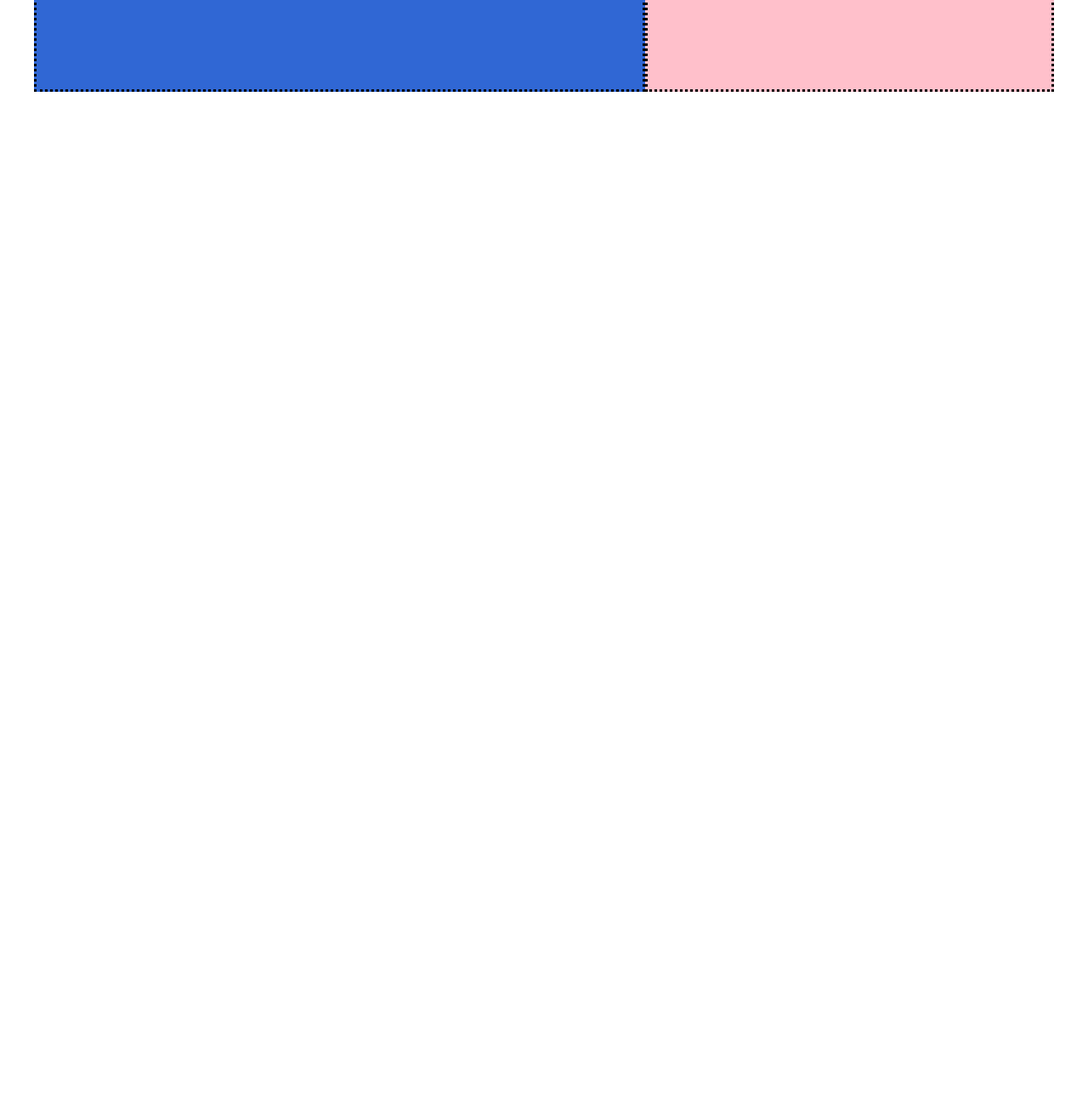
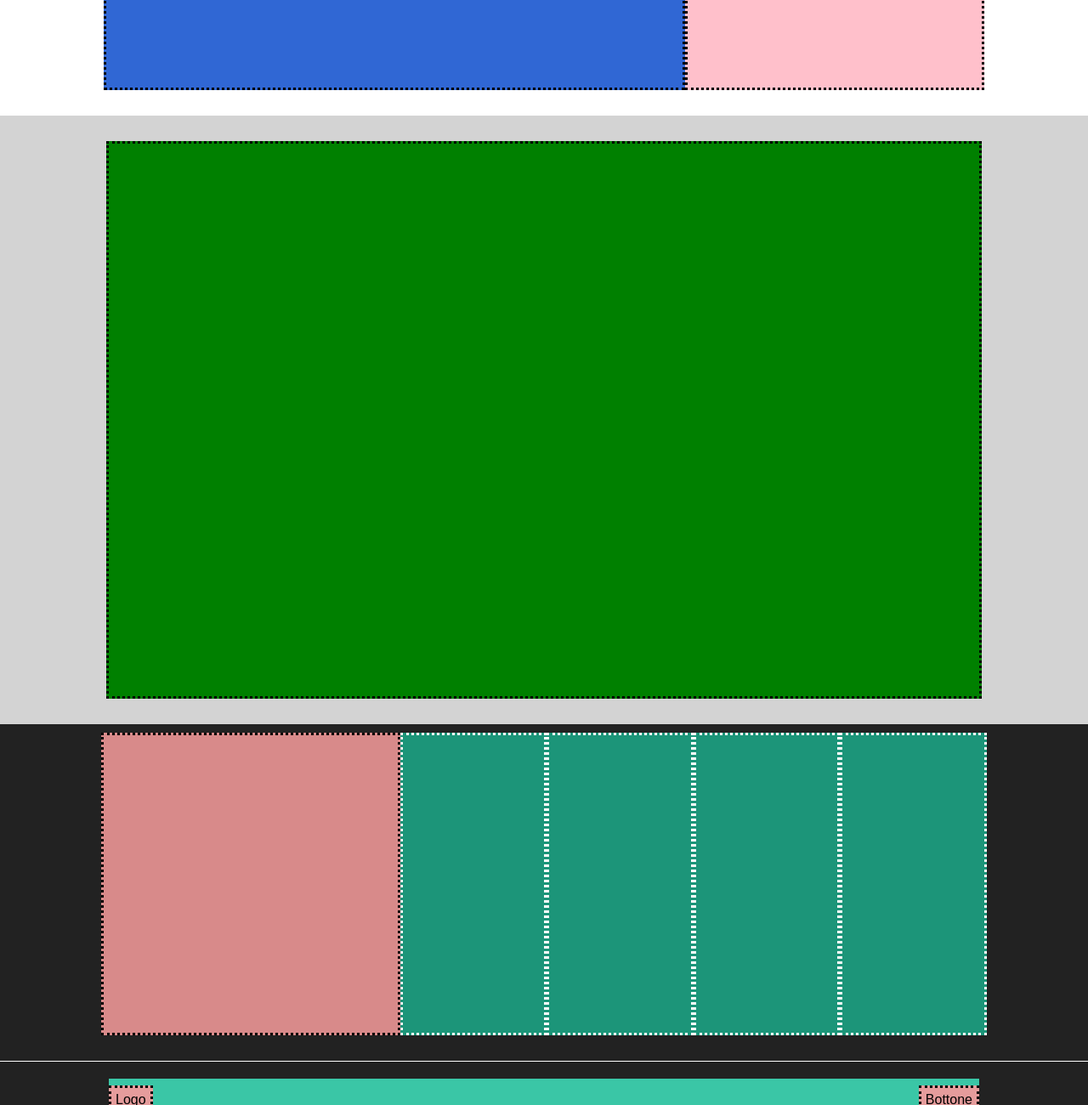
Before and after one commit to titoni-andrea/htmlcss-struttura-discord, a plain HTML site: page index.html in a window 1280 px wide. Shown: the part 1500-2800 px from the top of the page at 85% size. Before the commit the page ends 1638 px from the top, so only its background shows below. Drawn offline with Linux system fonts and the light colour scheme.

Commit message:
main e footer completati

```diff
--- a/css/style.css
+++ b/css/style.css
@@ -11,7 +11,7 @@ body {
 header {
     background-color: lightblue;
     height: 415px;
-    padding-bottom: 5px;
+    padding-bottom: 3px;
 }
 
 nav {
@@ -65,8 +65,7 @@ nav {
 }
 
 main {
-    width: 1200px;
-    margin: 0 auto;
+
 }
 
 .sezione1 {
@@ -79,14 +78,14 @@ main {
 }
 
 .box-1 {
-    width: 60%;
+    width: 53%;
     background-color: rgb(48, 103, 212);
     height: 340px;
     border: dotted black;
 }
 
 .box-2 {
-    width: 40%;
+    width: 27%;
     background-color: pink;
     height: 340px;
     border: dotted black;
@@ -101,3 +100,70 @@ main {
     padding-top: 30px;
     padding-bottom: 30px;
 }
+
+.sezione4 {
+    padding-top: 30px;
+    padding-bottom: 30px;
+    display: flex;
+    justify-content: center;
+    align-items: center;
+    background-color: lightgray;
+}
+
+.box-singolo {
+    background-color: green;
+    height: 650px;
+    width: 80%;
+    border: dotted black;
+}
+
+.sezione5 {
+    background-color: #222;
+    display: flex;
+    padding-top: 10px;
+    padding-bottom: 30px;
+    border-bottom: solid 1px white;
+    justify-content: center;
+}
+
+.foto1 {
+    background-color: rgb(216, 138, 138);
+    width: 27%;
+    border: dotted black;
+    height: 350px;
+}
+
+.foto2 {
+    background-color: rgb(28, 149, 121);
+    width: 13%;
+    border: dotted white;
+    height: 350px;
+}
+
+.note-legali {
+    background-color: #222;
+    display: flex;
+    padding-top: 20px;
+    justify-content: center;
+}
+
+.info-inutili {
+    background-color: rgb(58, 198, 166);
+    display: flex;
+    justify-content: space-between;
+    width: 80%;
+    height: 50px;
+    align-items: center;
+}
+
+.logo-footer {
+    padding: 5px;
+    background-color: rgb(229, 156, 156);
+    border: dotted black;
+}
+
+.bottone {
+    padding: 5px;
+    background-color: rgb(229, 156, 156);
+    border: dotted black;
+}
--- a/index.html
+++ b/index.html
@@ -50,12 +50,38 @@
             <div class="box-2">
             </div>
         </section>
+
+        <section class="sezione4">
+            <div class="box-singolo">
+            </div>
+        </section>
     </main>
     <!-- Fine contenuto -->
 
     <!-- Footer -->
     <footer>
-
+        <section class="sezione5">
+            <div class="foto1">
+            </div>
+            <div class="foto2">
+            </div>
+            <div class="foto2">
+            </div>
+            <div class="foto2">
+            </div>
+            <div class="foto2">
+            </div>
+        </section>
+        <section class="note-legali">
+            <div class="info-inutili">
+                <div class="logo-footer">
+                    <p>Logo</p>
+                </div>
+                <div class="bottone">
+                    <p>Bottone</p>
+                </div>
+            </div>
+        </section>
     </footer>
     <!-- Fine footer -->
 </body>
```
